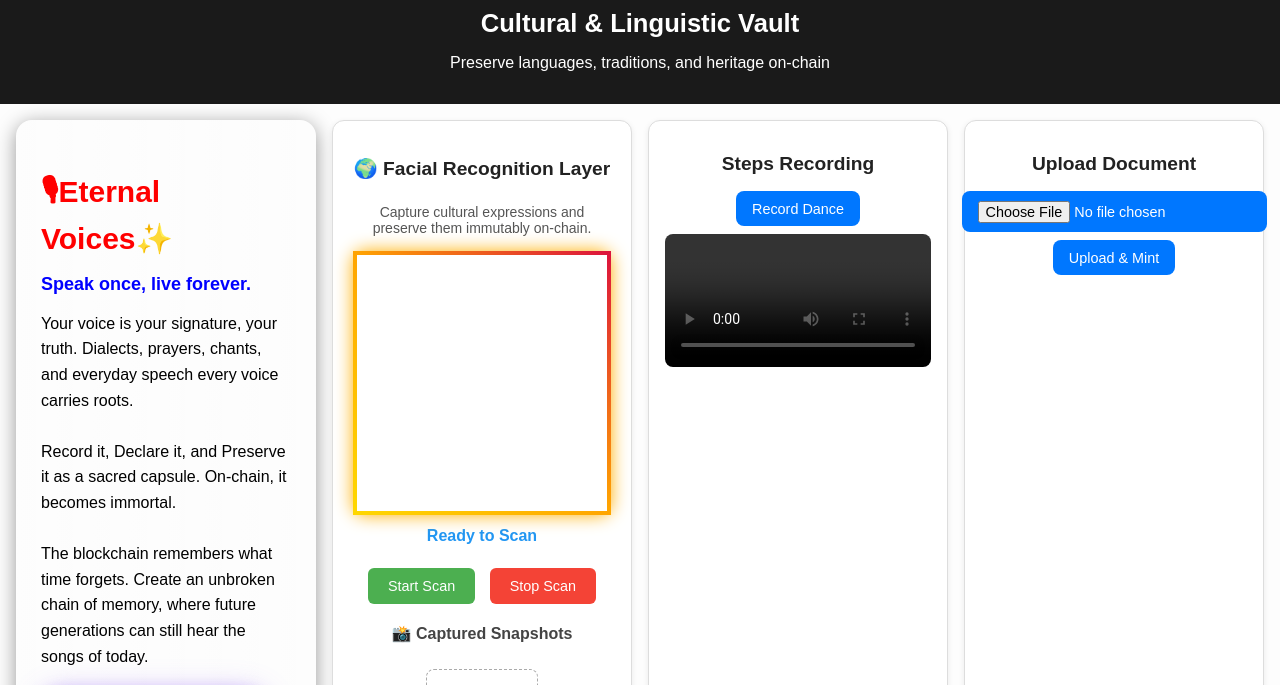
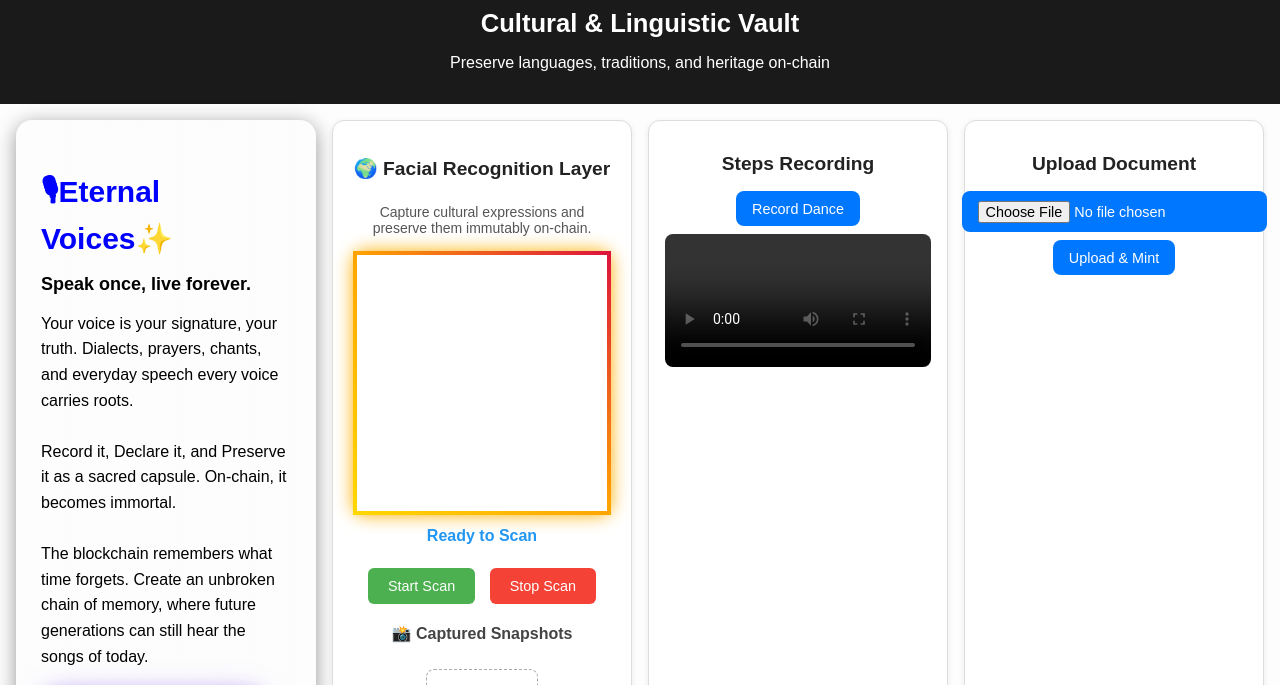
Before and after one commit to MARTINMWIRIGI/soul-nft-dashboard, a website: page public/cultural-vault.html in a window 1280 px wide. Shown: the part 62-747 px from the top of the page. Drawn offline with Linux system fonts and the light colour scheme.

Commit message:
Update cultural-vault.html

```diff
--- a/public/cultural-vault.html
+++ b/public/cultural-vault.html
@@ -169,8 +169,8 @@ async function connectWallet() {
     color:#f1f5f9;
     font-family:sans-serif;">
 
-    <h2 style="font-size:1.875rem; font-weight:800; color: red; margin-bottom:0.5rem;">🎙Eternal Voices✨</h2>
-    <p style="font-size:1.125rem; color: blue; font-weight:bold; margin-bottom:1rem;">Speak once, live forever.</p>
+    <h2 style="font-size:1.875rem; font-weight:900; color: blue; margin-bottom:0.5rem;">🎙Eternal Voices✨</h2>
+    <p style="font-size:1.125rem; color: black; font-weight:bold; margin-bottom:1rem;">Speak once, live forever.</p>
     <p style="color:black; line-height:1.6; margin-bottom:1.5rem;">
       Your voice is your signature, your truth.
       Dialects, prayers, chants, and everyday speech
```
